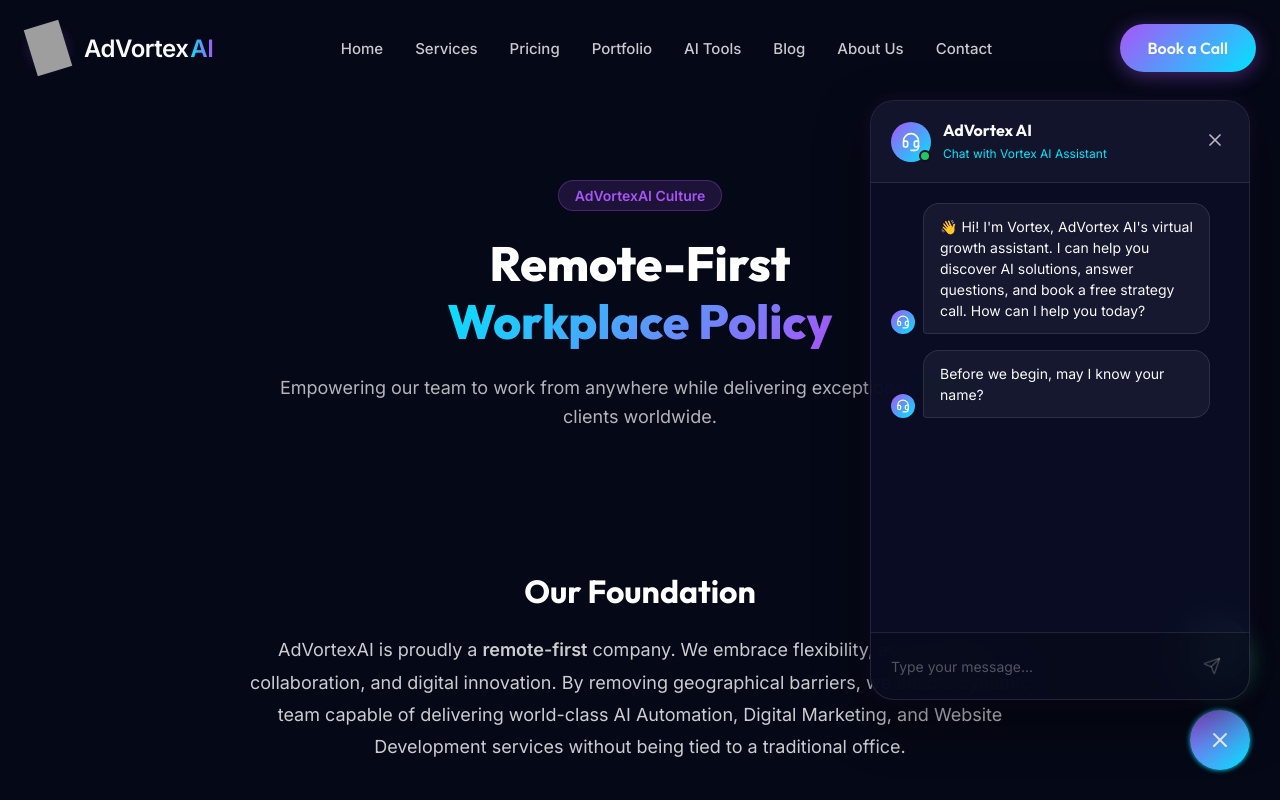
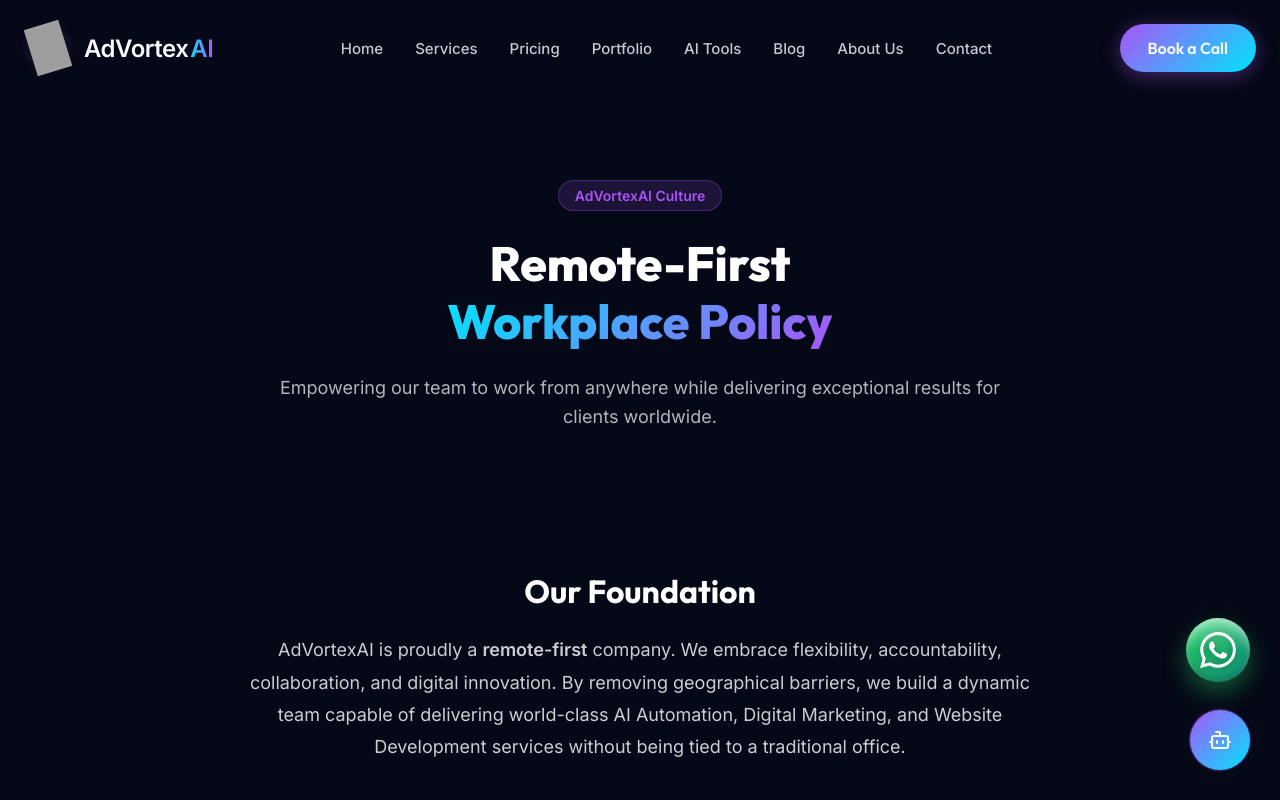
Before and after one commit to shivharshit/advortex-ai, a React (Vite) app: page /workplace-policy in a window 1280 px wide. Shown: the top 800 px of the page. Built offline with nearby package versions, Linux system fonts and the light colour scheme; grey boxes are pictures that could not be loaded.

Commit message:
feat: adjust chatbot auto-open and auto-close to 2 seconds

```diff
--- a/src/components/ui/Chatbot.jsx
+++ b/src/components/ui/Chatbot.jsx
@@ -24,23 +24,23 @@
 
   const inputRef = useRef(null);
 
-  // Auto-open after 3 seconds
+  // Auto-open after 2 seconds
   useEffect(() => {
     const timer = setTimeout(() => {
       if (!hasOpened) {
         setIsOpen(true);
         setHasOpened(true);
       }
-    }, 3000);
+    }, 2000);
     return () => clearTimeout(timer);
   }, [hasOpened]);
 
-  // Auto-close after 10 seconds of inactivity
+  // Auto-close after 2 seconds of inactivity
   useEffect(() => {
     if (!isOpen) return;
     const timer = setTimeout(() => {
       setIsOpen(false);
-    }, 10000);
+    }, 2000);
     return () => clearTimeout(timer);
   }, [isOpen, messages, inputValue, isTyping]);
 
```
